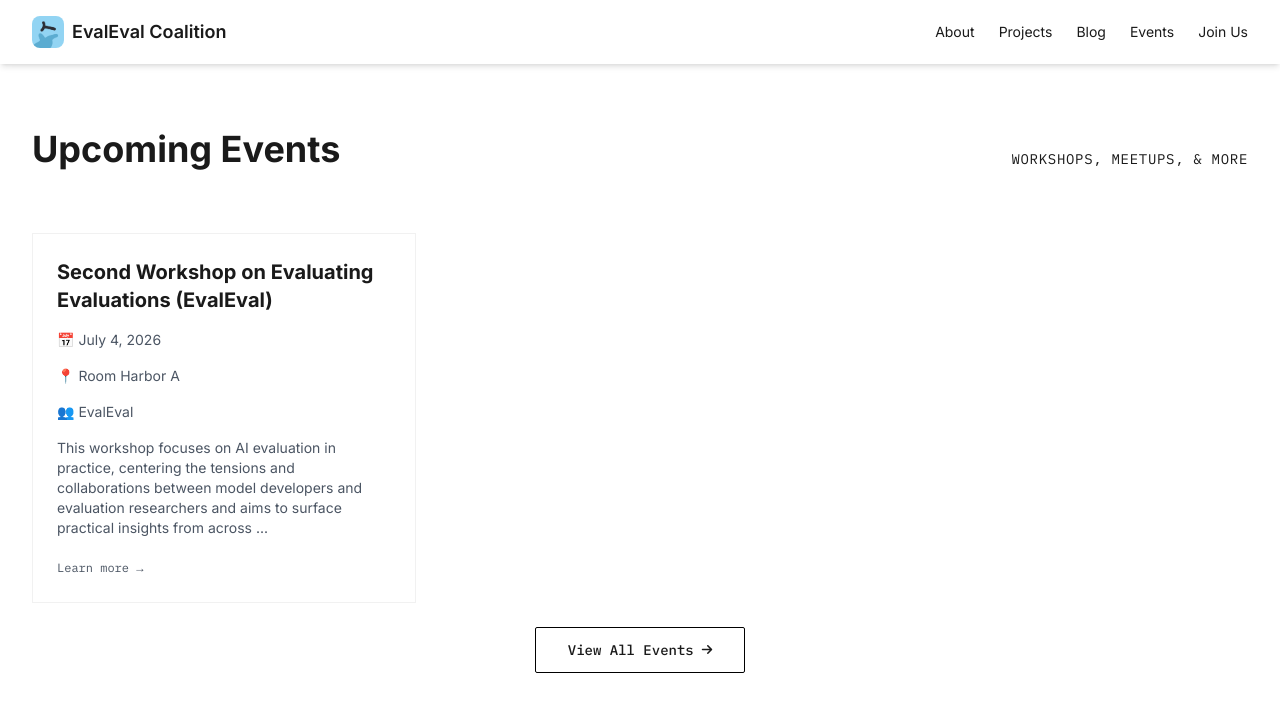
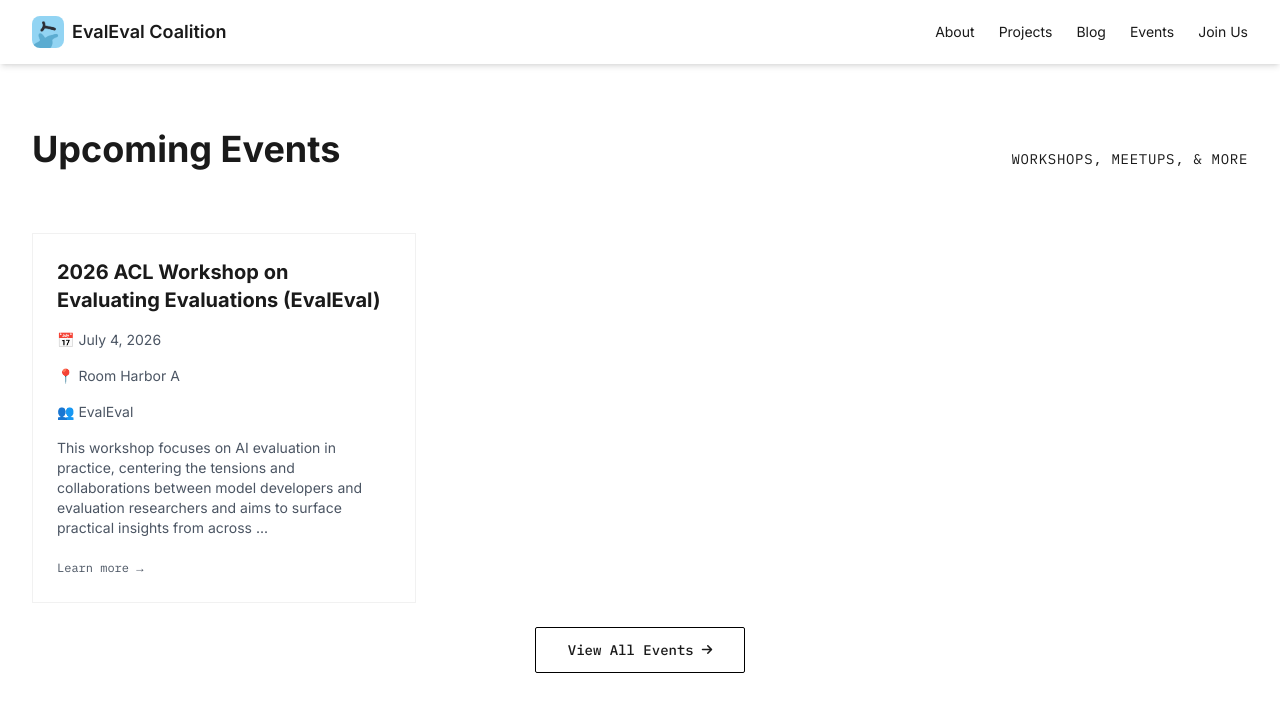
Before and after one commit to evaleval/evaleval.github.io, a Jekyll site: the page built from index.html, in a window 1280 px wide and 900 px high, scrolled down 2442 px. Shown: the top 712 px of the window. Built offline with Jekyll 4.4.1, drawn with Linux system fonts in a browser that asks for light colours; nearby versions of some CDN libraries.

Commit message:
updated to address Avi's comments

```diff
--- a/_events/2026-acl-workshop.md
+++ b/_events/2026-acl-workshop.md
@@ -1,6 +1,6 @@
 ---
 layout: event
-title: Second Workshop on Evaluating Evaluations (EvalEval)
+title: 2026 ACL Workshop on Evaluating Evaluations (EvalEval)
 subtitle: Examining Best Practices for Utilizing and Developing Generative Model Evaluations
 team: Mubashara Akhtar, Jan Batzner, Leshem Choshen, Avijit Ghosh, Usman Gohar, Jennifer Mickel, Ichhya Pant, Zeerak Talat
 status: active
```
